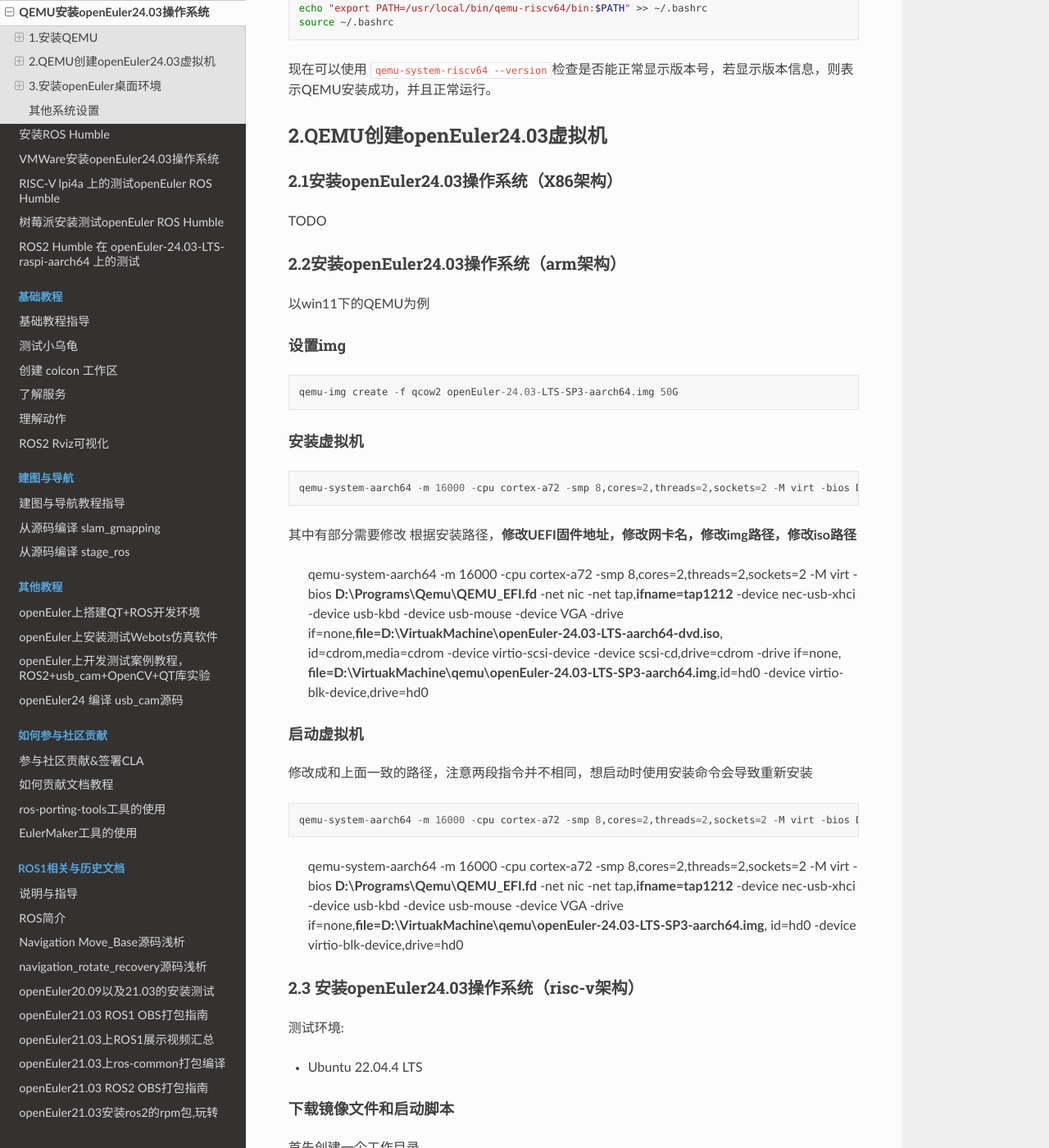
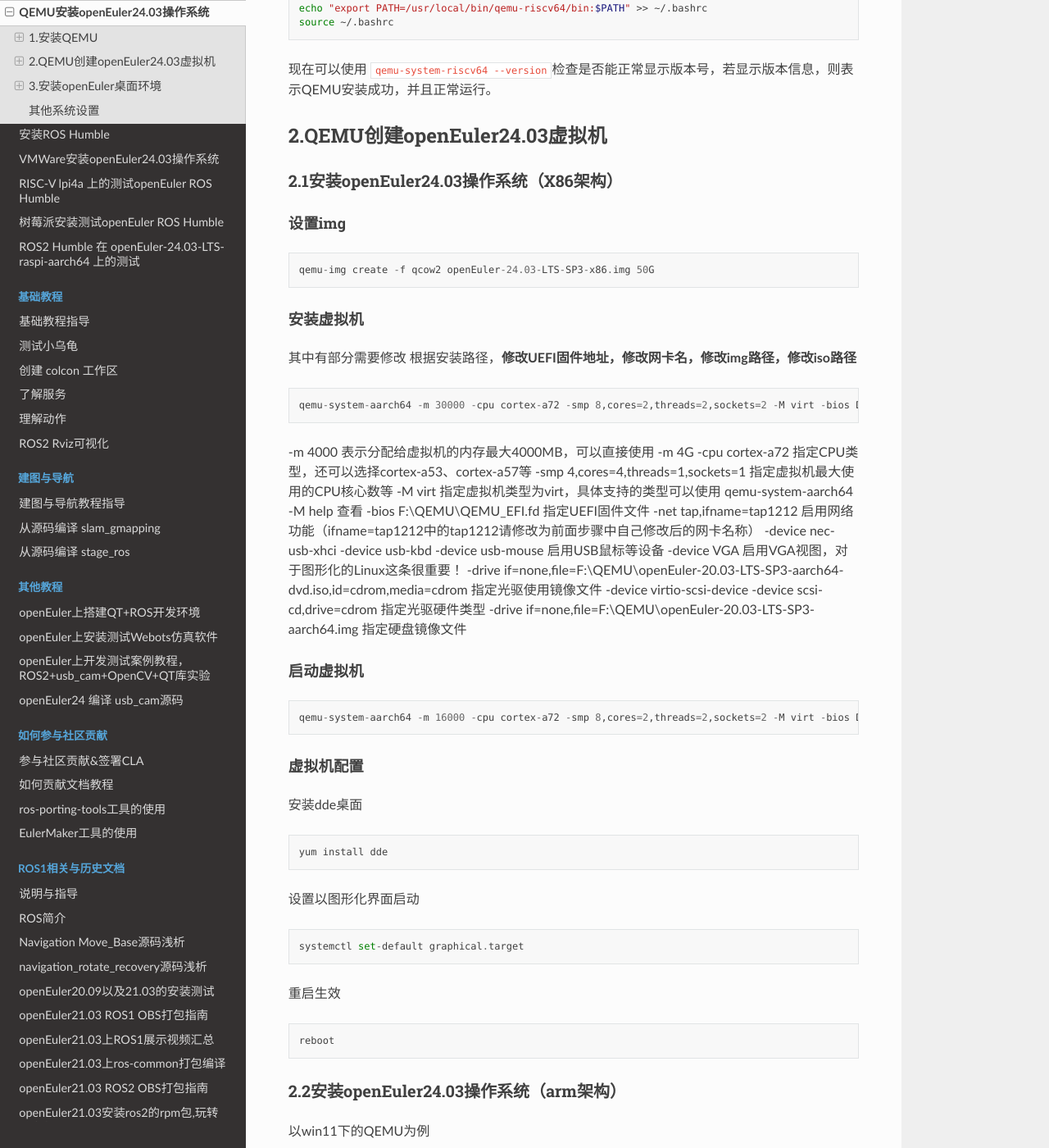
Before and after one commit to openeuler-mirror/ros, a Sphinx documentation site: the page built from docs/source/installation/QEMU-install-oe.md, in a window 1280 px wide and 1400 px high, scrolled down 2073 px. Shown: the whole window at 82% size. Built offline with Sphinx 7.4.7 and the Read the Docs theme 3.1.0, drawn with Linux system fonts in a browser that asks for light colours.

Commit message:
增加文档2.1 x86配置

````diff
--- a/docs/source/installation/QEMU-install-oe.md
+++ b/docs/source/installation/QEMU-install-oe.md
@@ -94,7 +94,53 @@
 
 ### 2.1安装openEuler24.03操作系统（X86架构）
 
-TODO
+#### 设置img
+```
+qemu-img create -f qcow2 openEuler-24.03-LTS-SP3-x86.img 50G
+```
+
+#### 安装虚拟机
+
+其中有部分需要修改
+根据安装路径，**修改UEFI固件地址，修改网卡名，修改img路径，修改iso路径**
+
+```
+qemu-system-aarch64 -m 30000 -cpu cortex-a72 -smp 8,cores=2,threads=2,sockets=2 -M virt -bios D:\Programs\Qemu\QEMU_EFI.fd -net nic -net tap,ifname=tap1212 -device nec-usb-xhci -device usb-kbd -device usb-mouse -device VGA -drive if=none,file=E:\VirtuakMachine\mirror\openEuler-24.03-LTS-x86_64-dvd.iso,id=cdrom,media=cdrom -device virtio-scsi-device -device scsi-cd,drive=cdrom -drive if=none,file=E:\VirtuakMachine\openEuler-24.03-LTS-SP3-x86.img,id=hd0 -device virtio-blk-device,drive=hd0
+```
+
+-m 4000 表示分配给虚拟机的内存最大4000MB，可以直接使用 -m 4G
+-cpu cortex-a72 指定CPU类型，还可以选择cortex-a53、cortex-a57等
+-smp 4,cores=4,threads=1,sockets=1 指定虚拟机最大使用的CPU核心数等
+-M virt 指定虚拟机类型为virt，具体支持的类型可以使用 qemu-system-aarch64 -M help 查看
+-bios F:\QEMU\QEMU_EFI.fd 指定UEFI固件文件
+-net tap,ifname=tap1212 启用网络功能（ifname=tap1212中的tap1212请修改为前面步骤中自己修改后的网卡名称）
+-device nec-usb-xhci -device usb-kbd -device usb-mouse 启用USB鼠标等设备
+-device VGA 启用VGA视图，对于图形化的Linux这条很重要！
+-drive if=none,file=F:\QEMU\openEuler-20.03-LTS-SP3-aarch64-dvd.iso,id=cdrom,media=cdrom 指定光驱使用镜像文件
+-device virtio-scsi-device -device scsi-cd,drive=cdrom 指定光驱硬件类型
+-drive if=none,file=F:\QEMU\openEuler-20.03-LTS-SP3-aarch64.img 指定硬盘镜像文件
+
+#### 启动虚拟机
+```
+qemu-system-aarch64 -m 16000 -cpu cortex-a72 -smp 8,cores=2,threads=2,sockets=2 -M virt -bios D:\Programs\Qemu\QEMU_EFI.fd -net nic -net tap,ifname=tap1212 -device nec-usb-hci -device usb-kbd -device usb-mouse -device VGA -drive if=none,file=D:\VirtuakMachine\qemu\openEuler-24.03-LTS-SP3-aarch64.img,id=hd0 -device virtio-blk-device,drive=hd0
+```
+#### 虚拟机配置
+
+安装dde桌面
+```
+yum install dde
+```
+
+设置以图形化界面启动
+```
+systemctl set-default graphical.target
+```
+
+重启生效
+```
+reboot
+```
+
 
 
 
````
